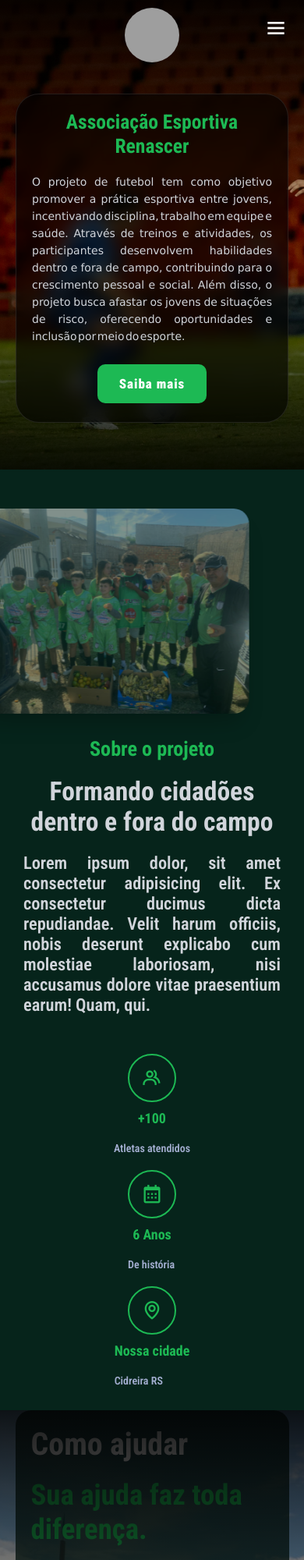
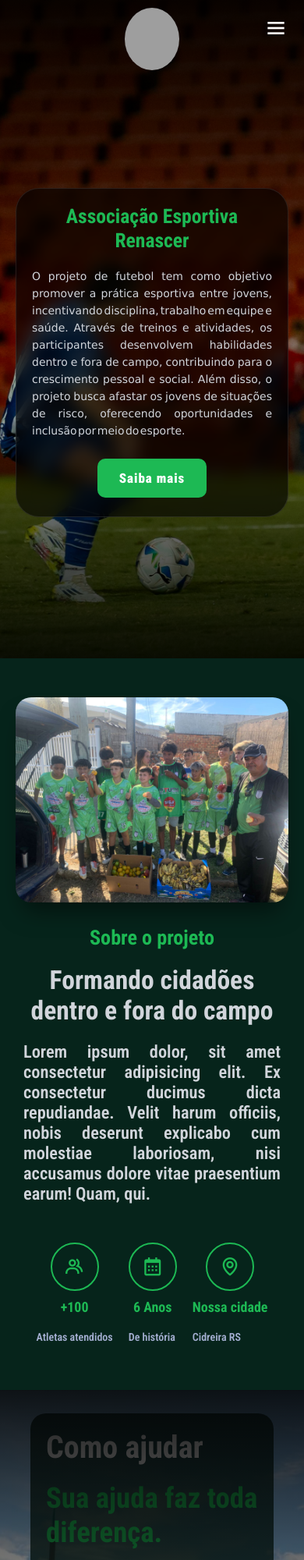
Before and after one commit to maelzituo/Projeto-Renascerr, a plain HTML site: page index.html in a window 390 px wide. Shown: the top 2000 px of the page at 78% size. Drawn offline with nearby package versions, Linux system fonts and the light colour scheme; grey boxes are pictures that could not be loaded.

Commit message:
ajustando mobile

```diff
--- a/mobile.css
+++ b/mobile.css
@@ -19,7 +19,7 @@
 
     .logo img {
         width: 70px;
-        height: 70px;
+        height: 80px;
     }
 
     /* BOTÃO HAMBÚRGUER */
@@ -62,6 +62,7 @@
     /* HOME */
     .home-container {
         height: auto;
+        height: 100vh;
         padding: 120px 20px 60px;
     }
 
@@ -88,6 +89,7 @@
     .container-about {
         padding: 20px;
         margin-top: 30px;
+        height: 100%;
     }
 
     .container-about img {
@@ -102,7 +104,7 @@
     }
 
     .infos {
-        flex-direction: column;
+        margin-bottom: 30px;
         gap: 20px;
     }
 
@@ -110,8 +112,10 @@
     .apoio {
         flex-direction: column;
         gap: 30px;
-        width: 90%;
+        width: 80%;
+        height: 80%;
         padding: 20px;
+        margin: 30px;
     }
 
     /* CARDS */
```
